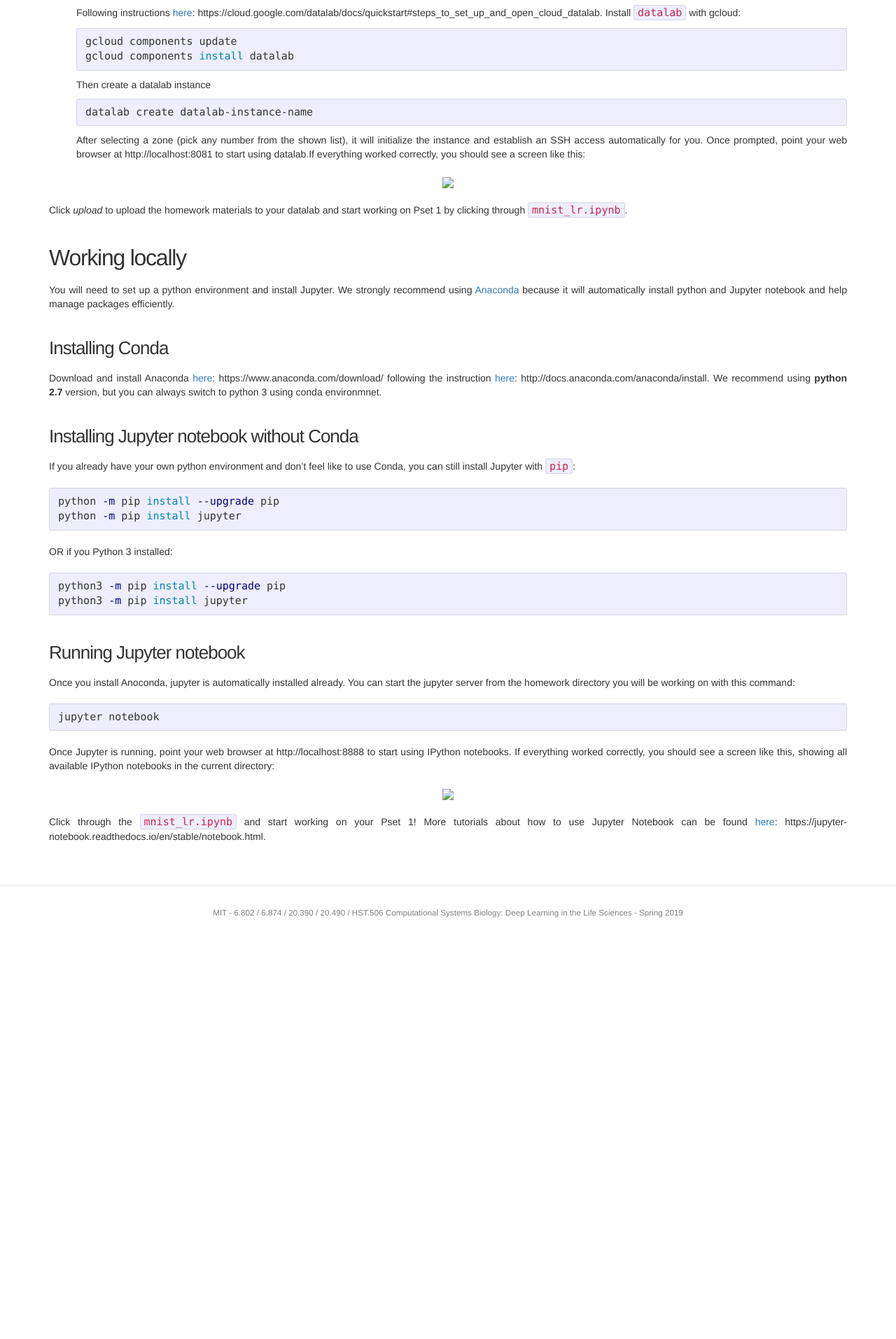
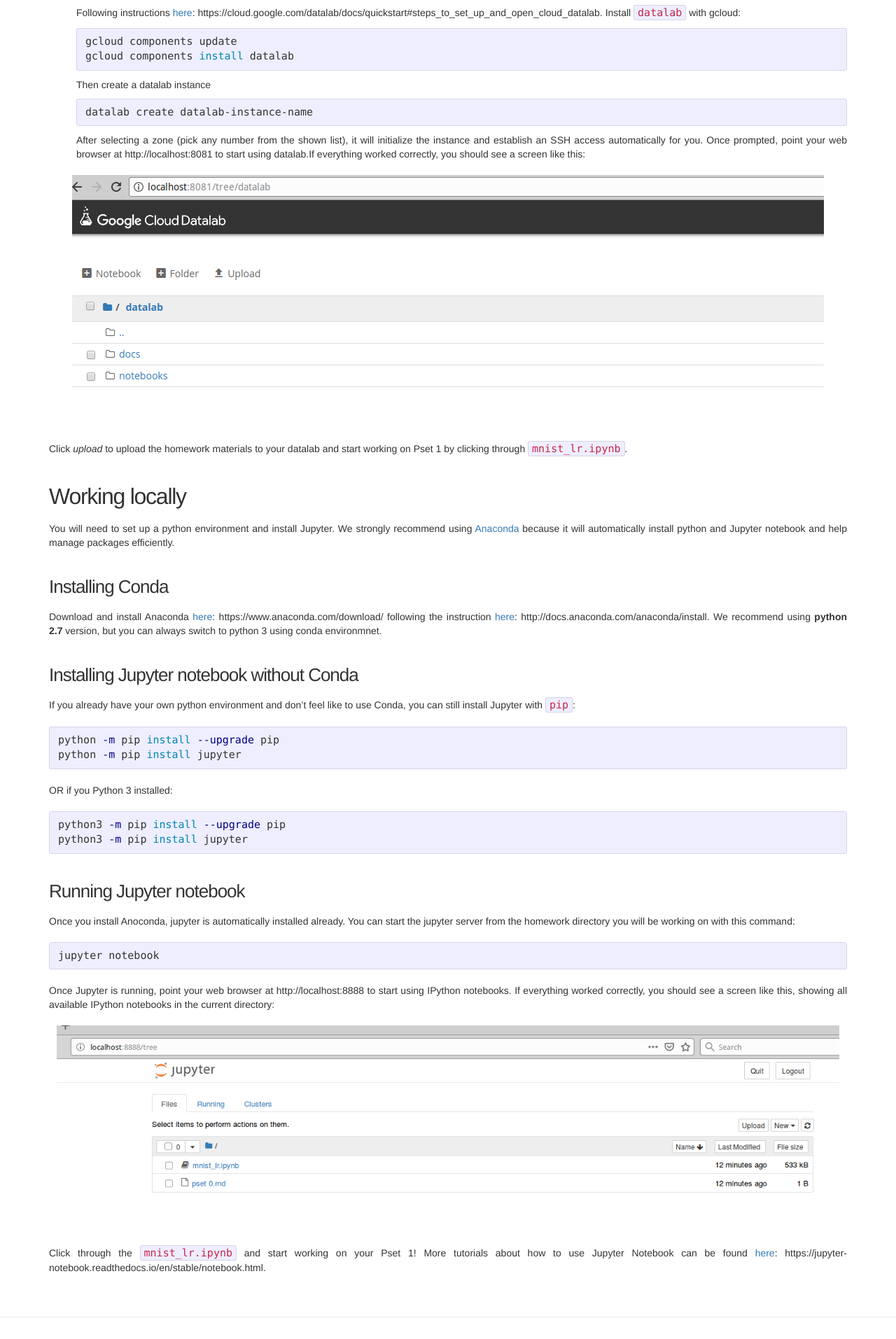
Before and after one commit to mit6874/mit6874.github.io, a Jekyll site: the page built from tutorials/quickstart-tutorial.md, in a window 1280 px wide. Shown: the part 778-2691 px from the top of the page at 70% size. Built offline with Jekyll 4.4.1, drawn with Linux system fonts in a browser that asks for light colours; nearby versions of some CDN libraries; before the commit the page ends 2121 px from its top, so only the background shows below that.

Commit message:
Update quickstart-tutorial.md

```diff
--- a/tutorials/quickstart-tutorial.md
+++ b/tutorials/quickstart-tutorial.md
@@ -32,7 +32,7 @@
 start using datalab.If everything worked correctly, you should see a screen like this:
 
 <div class='fig figcenter'>
-  <img src='figs/googlecloud.png'>
+  <img src='/assets/googlecloud.png'>
 </div>
 
 Click *upload* to upload the homework materials to your datalab and start working on Pset 1 by clicking through `mnist_lr.ipynb`.
@@ -63,7 +63,7 @@
 directory:
 
 <div class='fig figcenter'>
-  <img src='figs/ipynotebook.png'>
+  <img src='/assets/ipynotebook.png'>
 </div>
 
 Click through the `mnist_lr.ipynb` and start working on your Pset 1! More tutorials about how to use Jupyter Notebook can be found [here](https://jupyter-notebook.readthedocs.io/en/stable/notebook.html): https://jupyter-notebook.readthedocs.io/en/stable/notebook.html.
```
